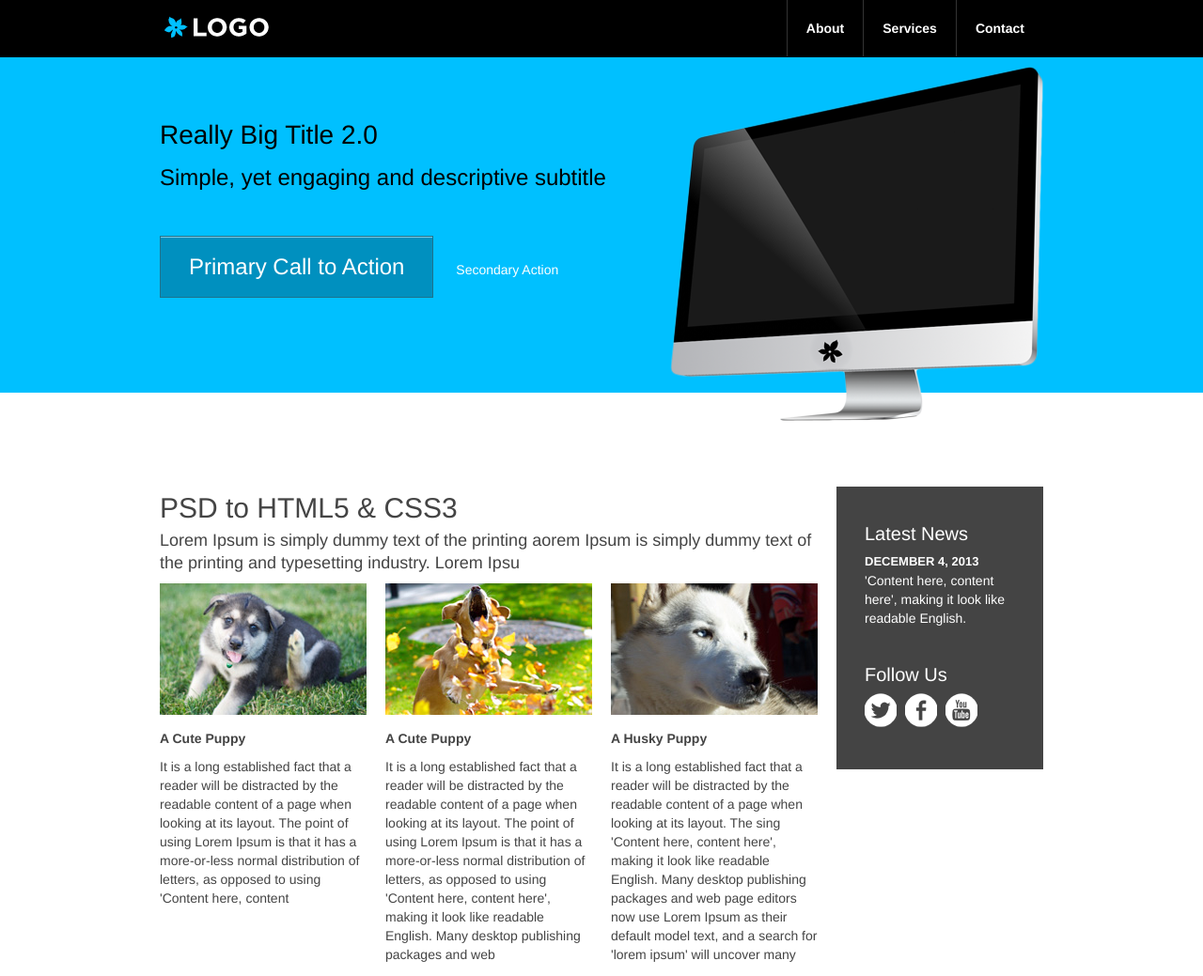
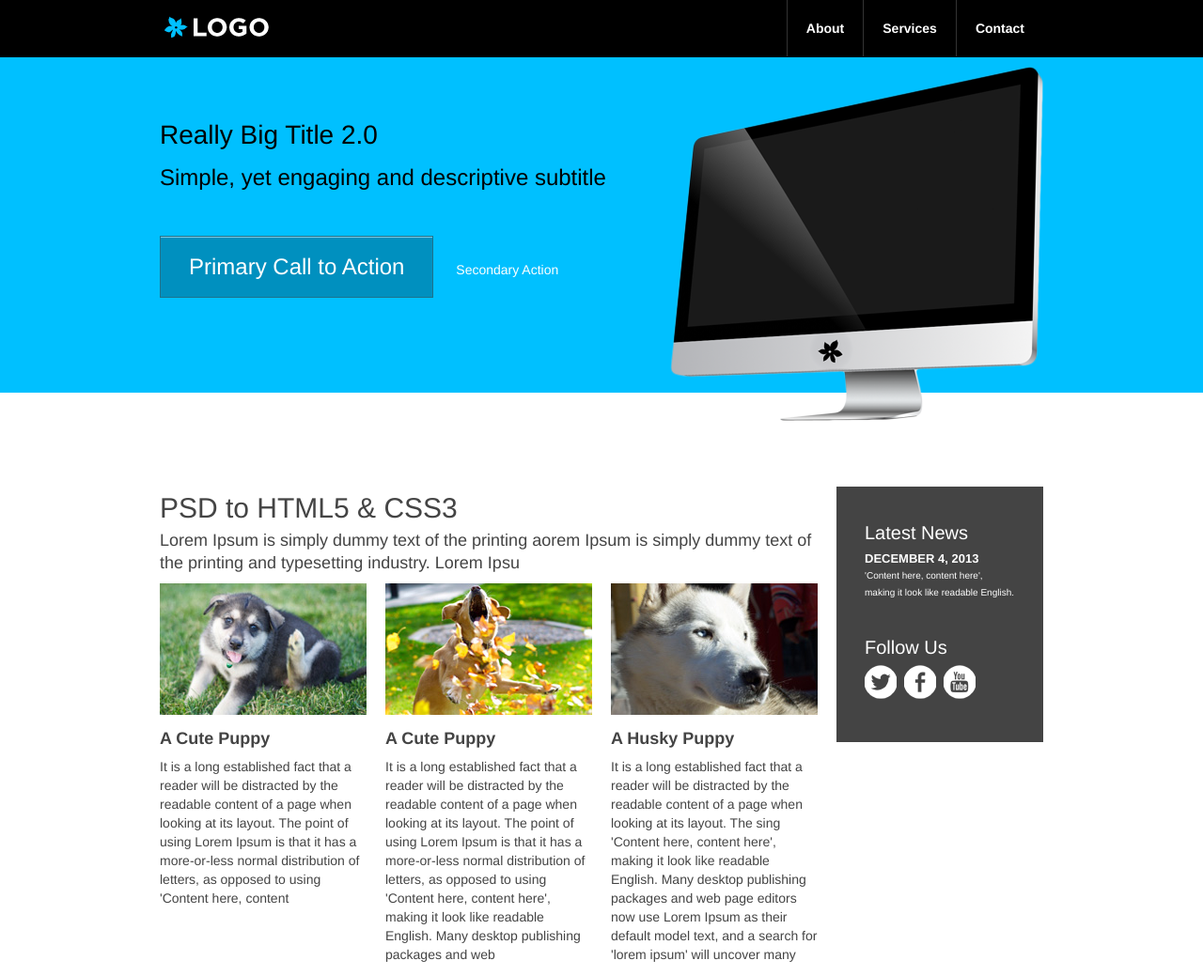
Before and after one commit to 87maza/psd-slicing-exercise, a plain HTML site: page index.html in a window 1280 px wide. Shown: the top 1039 px of the page at 94% size. Drawn offline with Linux system fonts and the light colour scheme.

Commit message:
validated html/css

```diff
--- a/css/style.css
+++ b/css/style.css
@@ -17,7 +17,7 @@ GENERAL STYLES
 ================================*/
 html{
   -webkit-font-smoothing: antialiased;
-  text-rendering: optimizelegibility;
+  text-rendering: optimizeLegibility;
 }
 
 body{
@@ -52,7 +52,7 @@ h3{
 }
 
 h4{
-  font-style: 18px;
+  font-size: 18px;
   margin: 10px 0;
 }
 h5{
@@ -122,7 +122,7 @@ aside {
   float: left; /*read up on the float properties*/
   margin-left: 20px;
   padding: 30px; /*padding adds to the width of the parent element*/
-  font-size: 10px
+  font-size: 10px;
   line-height: 18px;
 }
 aside .widget{
@@ -323,7 +323,7 @@ GLOBAL STYLES
 
 input {
   -webkit-font-smoothing: antialiased; /*makes styling sharper*/
-  text-rendering: optimizelegibility;
+  text-rendering: optimizeLegibility;
 }
 
 input[type="text"], input[type="email"] {
--- a/index.html
+++ b/index.html
@@ -3,8 +3,8 @@
 	<head>
 		<!-- stuff rendered by browser not necessarily stuff the user will see -->
 		<title>PSD Slicing Exercise</title>
-		<link rel="stylesheet" href="css/normalize.css" text="text/css" media="screen">
-		<link rel="stylesheet" href="css/style.css" text="text/css" media="screen">
+		<link rel="stylesheet" href="css/normalize.css" media="screen">
+		<link rel="stylesheet" href="css/style.css" media="screen">
 	</head>
 	<body>
 		<header>
@@ -71,9 +71,9 @@
 				</div>
 				<div class="widget socials">
 					<h4>Follow Us</h4>
-					<a href="http://www.google.com"><img target="_blank" src="img/social_twitter.gif" alt="Follow us on Twitter"></a>
-					<a href="#" target="_blank"><img src="img/social_facebook.gif" alt="Follow us on Facebook"></a>
-					<a href="#" target="_blank"><img src="img/social_youtube.gif" alt="Follow us on Youtube"></a>
+					<a href="http://www.google.com"><img src="img/social_twitter.gif" alt="Follow us on Twitter"></a>
+					<a href="#"><img src="img/social_facebook.gif" alt="Follow us on Facebook"></a>
+					<a href="#"><img src="img/social_youtube.gif" alt="Follow us on Youtube"></a>
 					<!-- target="_blank" allows to open in a new tab, not all browsers will follow it -->
 				</div>
 			</aside><!-- end of aside-sidebar -->
@@ -83,7 +83,7 @@
 		<div id="secondary-cta" class="box">
 			<div class="container clearfix">
 				<h4>Keep up to date with the latest news from our company</h4>
-				<form action="">
+				<form>
 					<input type="email" placeholder="Email here brah!">
 					<input type="submit" class="btn btn-small" value="Sign-Up!">
 				</form>
```
